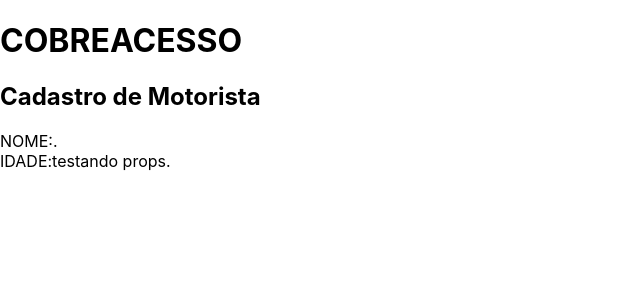
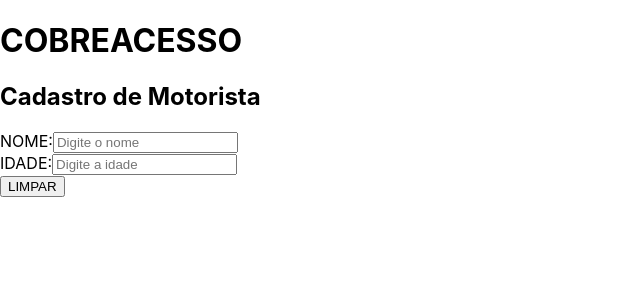
Before and after one commit to thiagoStephen/controle-acesso-veicular, a React (Create React App) app in the folder cobreacesso/: page / in a window 1280 px wide. Shown: the top 300 px of the page, without its empty margins (0-640 px from the left). Built offline with nearby package versions, Linux system fonts and the light colour scheme.

Commit message:
subindo inicio do formulario

```diff
--- a/cobreacesso/src/App.js
+++ b/cobreacesso/src/App.js
@@ -8,7 +8,7 @@
       <header>
         <h1>COBREACESSO</h1>
       </header>
-      <CadastroMotorista texto={'testando props'}/>
+      <CadastroMotorista texto={'testando pro'}/>
     </div>
   );
 }
--- a/cobreacesso/src/componentes/CadastroMotorista.js
+++ b/cobreacesso/src/componentes/CadastroMotorista.js
@@ -1,16 +1,38 @@
 import React from "react";
 
-    function CadastroMotorista (props) {
-        return <div>
+    class CadastroMotorista extends React.Component {
+        state = {
+            valorNome: '',
+            valorIdade: ''
+        }
+        onChangeNome = (event) => {
+            this.setState({valorNome: event.target.value})
+        }
+        onChangeIdade = (event) => {
+            this.setState({valorIdade: event.target.value})
+        }
+        onClickLimpar = () => {
+            console.log(this.state.valorNome)
+            console.log(this.state.valorIdade)
+            this.setState({valorNome: '', valorIdade: ''})
+        }
+
+        render(){
+            return (<div>
                 <h2>Cadastro de Motorista</h2>
                 <form>
                     <label>NOME:</label>
-                <imput type="text" value="nome">.</imput>
+                    <input name={'nome'} onChange={this.onChangeNome} value={this.state.valorNome} placeholder={'Digite o nome'} />
                     <br/>
-                <label>IDADE:{props.texto}</label>
-                <imput type="number">.</imput>
+                    <label>IDADE:</label>
+                    <input name={'idade'} onChange={this.onChangeIdade} value={this.state.valorIdade} placeholder={'Digite a idade'}  />
+                    <br />
+                    <button onClick={this.onClickLimpar}>LIMPAR</button>
                 </form>
             </div>
+           )
+        }
+
     }
 
 
```
Also changed, not shown: 1 other file (tests, documents, lock files or other folders). Lines whose indentation alone changed are shown as unchanged.
